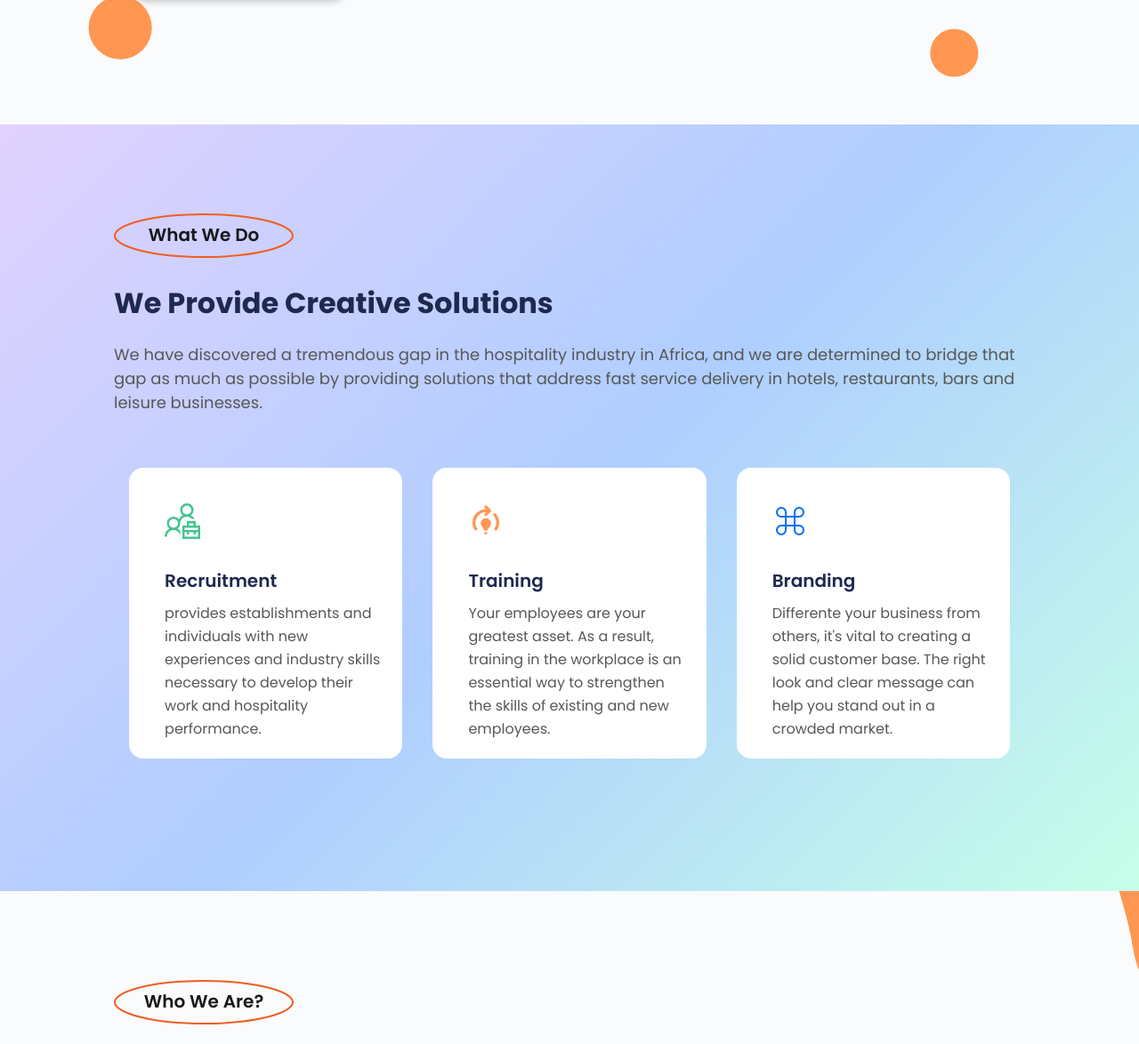
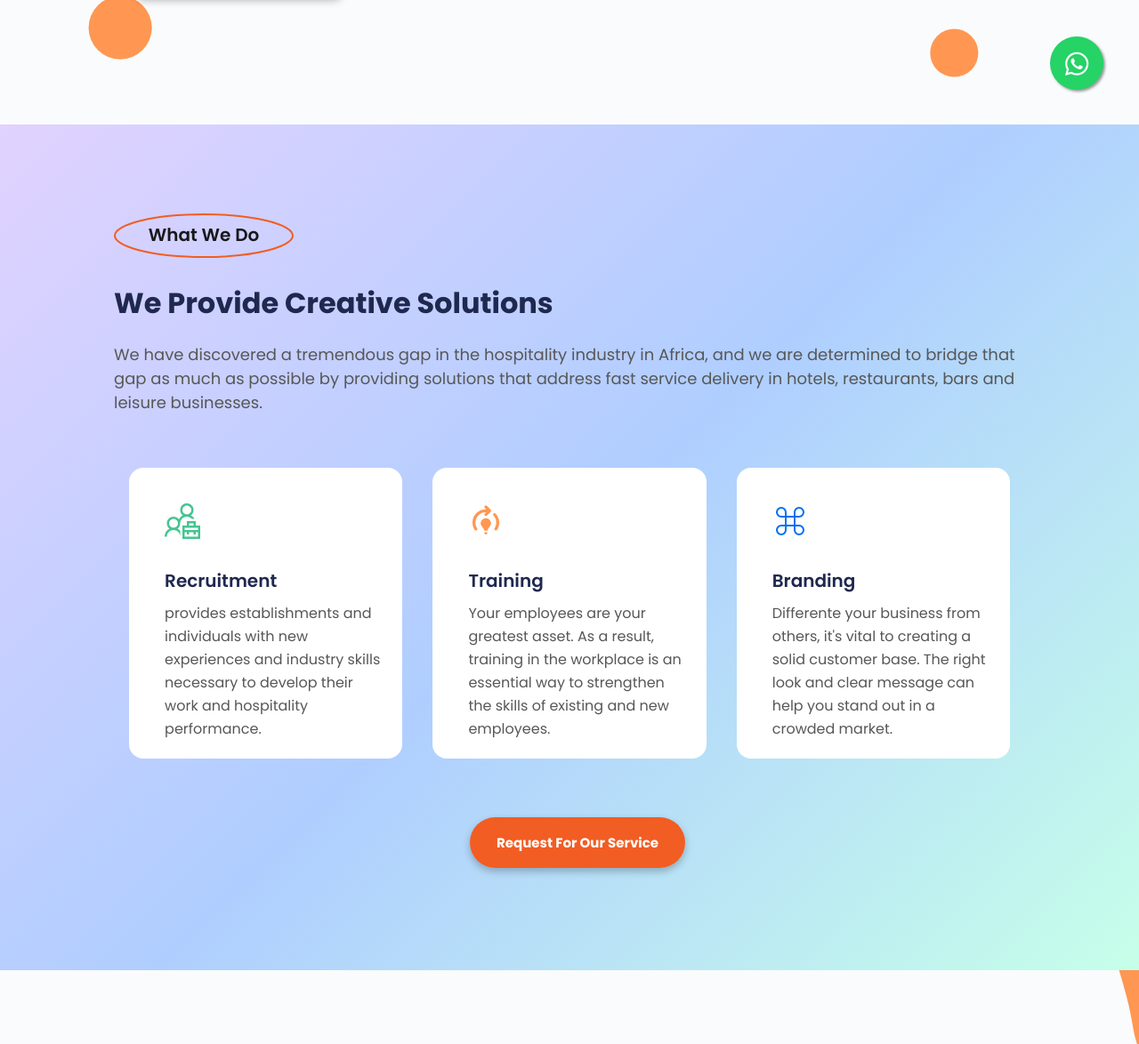
Before and after one commit to Ayam7273/BHC-website, a plain HTML site: page index.html in a window 1280 px wide. Shown: the part 659-1833 px from the top of the page at 89% size. Drawn offline with nearby package versions, Linux system fonts and the light colour scheme.

Commit message:
Add files via upload

```diff
--- a/index.html
+++ b/index.html
@@ -2,7 +2,7 @@
 <html lang="en">
 <head>
     <meta charset="UTF-8">
-    <meta name="viewport" content="width=device-width, initial-scale=1.0">
+    <meta name="viewport" content="width=device-width, content="height=device-height, initial-scale=1.0">
     <title>The Bridge Hospitality Consult</title>
     <link rel="icon" type="image/x-icon" href="images/favicon.png">
 
@@ -17,6 +17,8 @@
     <script src="https://code.jquery.com/jquery-3.4.1.js"></script>
     <link rel="stylesheet" href="https://cdnjs.cloudflare.com/ajax/libs/font-awesome/5.15.3/css/all.min.css"/>
     <link rel="stylesheet" href="https://cdnjs.cloudflare.com/ajax/libs/font-awesome/5.15.2/css/all.min.css"/>
+    <link rel="stylesheet" href="https://cdnjs.cloudflare.com/ajax/libs/font-awesome/6.2.1/css/all.min.css"
+    integrity="sha512-MV7K8+y+gLIBoVD59lQIYicR65iaqukzvf/nwasF0nqhPay5w/9lJmVM2hMDcnK1OnMGCdVK+iQrJ7lzPJQd1w==" crossorigin="anonymous" referrerpolicy="no-referrer" />
 
 </head>
 
@@ -113,6 +115,13 @@
 
                 </div>
             </div>
+
+        </div>
+
+        <div class="service-btn">
+            <centre>
+            <a href="" class="btn1">Request For Our Service </a>
+        </centre>
         </div>
 
     </section>
@@ -293,9 +302,9 @@
                     <ul class="box">
                         <li class="link_name">Contact</li>
                         <li><a href="#">info@thebhconsulting.com</a></li>
-                        <li><a href="#">+2348 0976 64165</a></li>
+                        <li><a href="#">+234 706 691 7904</a></li>
                         <li><a href="#">Ikeja, Lagos NG</a></li>
-                    </ul>
+                        </ul>
                     <ul class="box input-box">
                         <li class="link_name">Subscribe</li>
                         <form action="#">
@@ -326,6 +335,8 @@
               <span class="far fa-copyright"></span><span> 2023 All rights reserved.</span>
             </center>
           </div>
+          <a href="https://api.whatsapp.com/send?phone=2347066917904&text=My%20name%20is%20________%20&%20I%20need%20further%20information%20about%20your%20services."  target="_blank" class="whatsapp_float"><i class="fa-brands fa-whatsapp whatsapp-icon"></i></a>
+
     </section>
 
    <script src="script.js"></script>
--- a/style.css
+++ b/style.css
@@ -288,6 +288,31 @@ section{
     color: #1F284F;
     margin-top: 20px;
 }
+
+.service-btn{
+    margin: 32px 100px 32px 400px;
+    padding: 0%;
+
+}
+
+.service-btn .btn1{
+    color: #fff;
+    font-size: 15px;
+    background-color: #F15D23;
+    padding: 18px 30px;
+    border-radius: 30px;
+    margin-right: 16px;
+    transition: all .42s ease;
+    font-weight: 700;
+    box-shadow: 0px 4px 8px 0px rgba(0, 0, 0, 0.25);
+
+}
+
+.service-btn .btn1:hover{
+    background-color: #F7CCBB;
+    color: #F15D23;
+}
+
 
 
 .about{
@@ -628,6 +653,7 @@ form .btn button:hover{
 }
 
 
+
 @media (max-width: 960px) {
   .contact .info .link-boxes{
     flex-wrap: wrap;
@@ -777,6 +803,12 @@ form .btn button:hover{
         order: -1;
     }
 
+    .service-btn{
+        margin: 32px 0px 32px 100px;
+        padding: 0%;
+
+    }
+
 }
 
 @media(max-width: 1111px){
@@ -908,3 +940,35 @@ form .btn button:hover{
 
 
 }
+
+.whatsapp_float {
+    position: fixed;
+    width: 60px;
+    height: 60px;
+    bottom: 40px;
+    right: 40px;
+    background-color: #25d366;
+    color: #fff;
+    border-radius: 50px;
+    text-align: center;
+    font-size: 30px;
+    box-shadow: 2px 2px 3px #999;
+    z-index: 100;
+  }
+  .whatsapp-icon {
+    margin-top: 16px;
+  }
+
+  /* for mobile */
+  @media screen and (max-width: 767px){
+    .whatsapp-icon {
+      margin-top: 18px;
+    }
+    .whatsapp_float {
+      width: 60px;
+      height: 60px;
+      bottom: 20px;
+      right: 10px;
+      font-size: 22px;
+    }
+  }
```
